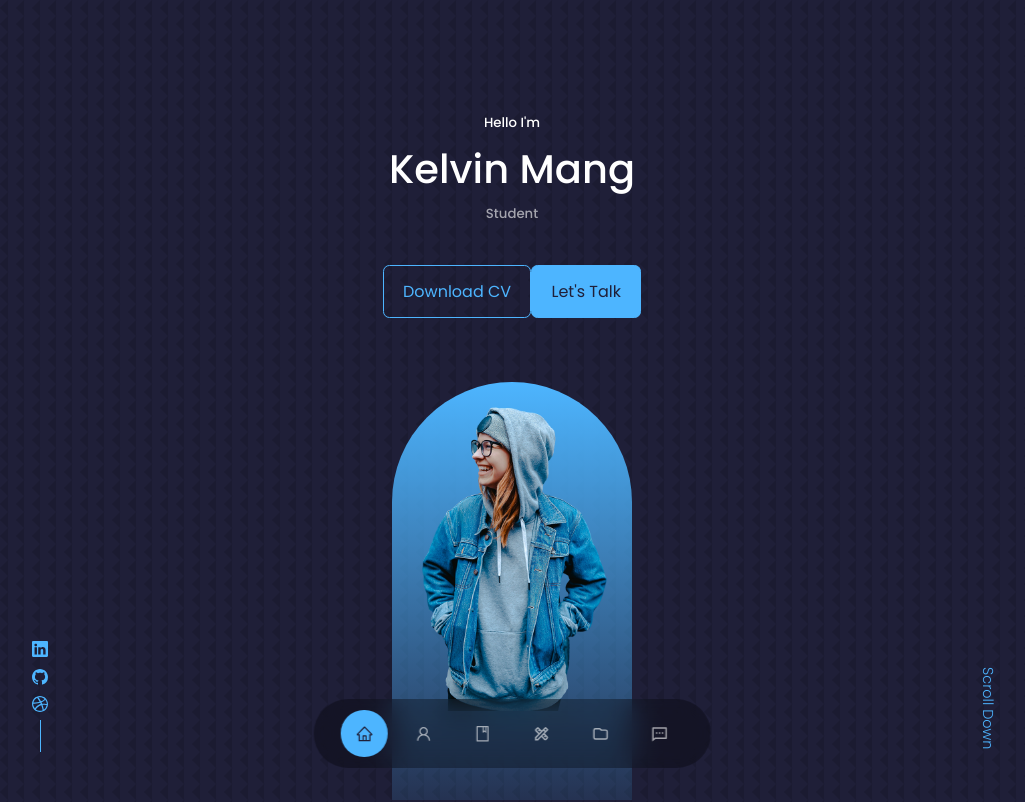
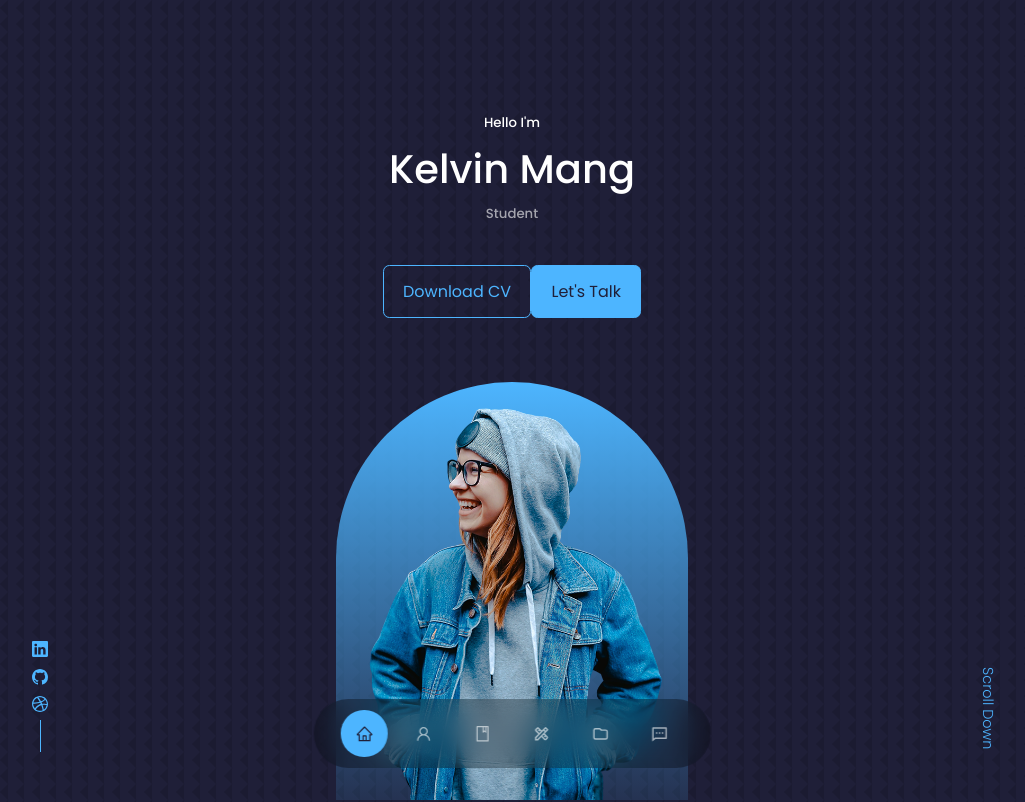
Before and after one commit to KelvinMang/Portfolio_Website, a React (Create React App) app in the folder react-portfolio-website/: page / in a window 1280 px wide. Shown: the top 802 px of the page, without its empty margins (128-1153 px from the left). Built offline with nearby package versions, Linux system fonts and the light colour scheme.

Commit message:
changed me pic

```diff
--- a/react-portfolio-website/src/components/header/header.css
+++ b/react-portfolio-website/src/components/header/header.css
@@ -40,7 +40,7 @@ header {
 /* ================ ME ============== */
 .me {
     background: linear-gradient(var(--color-primary), transparent);
-    width: 15rem;
+    width: 22rem;
     height: 30rem;
     position: absolute;
     left: 50%;
```
